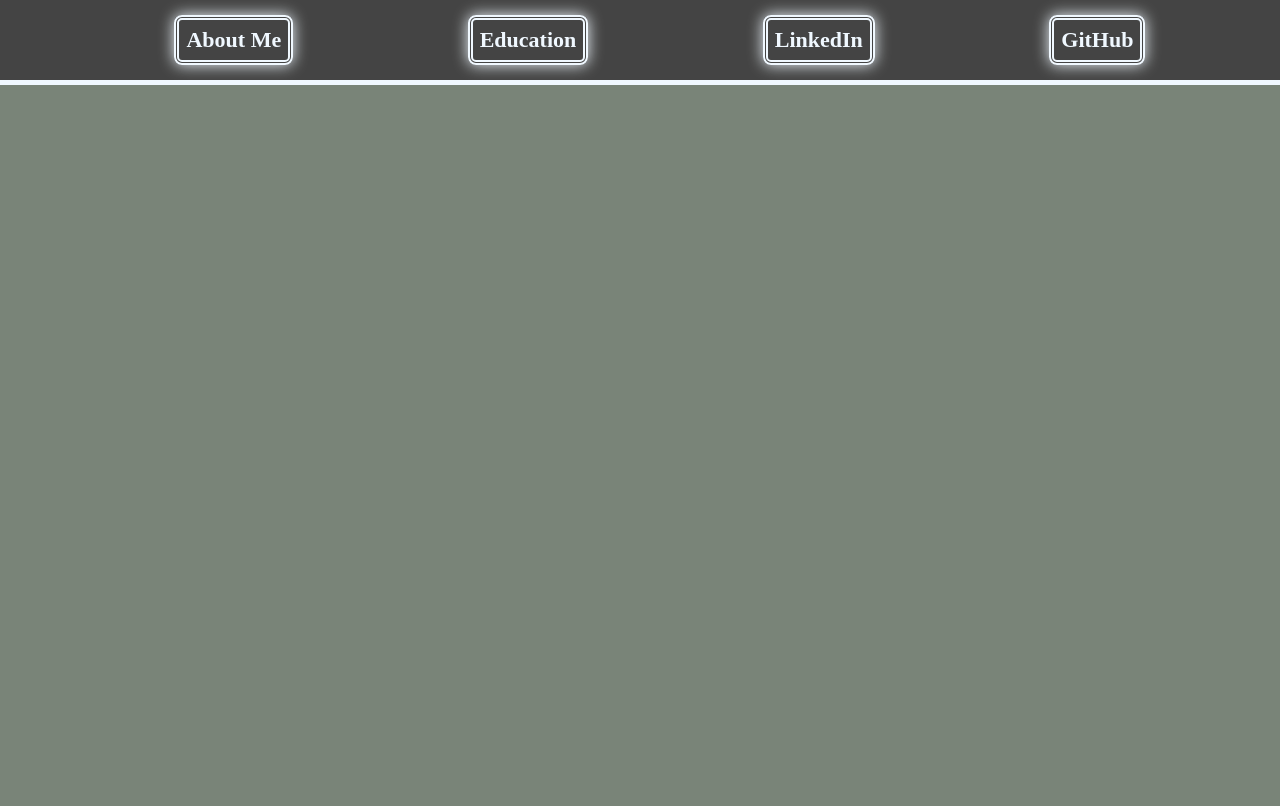
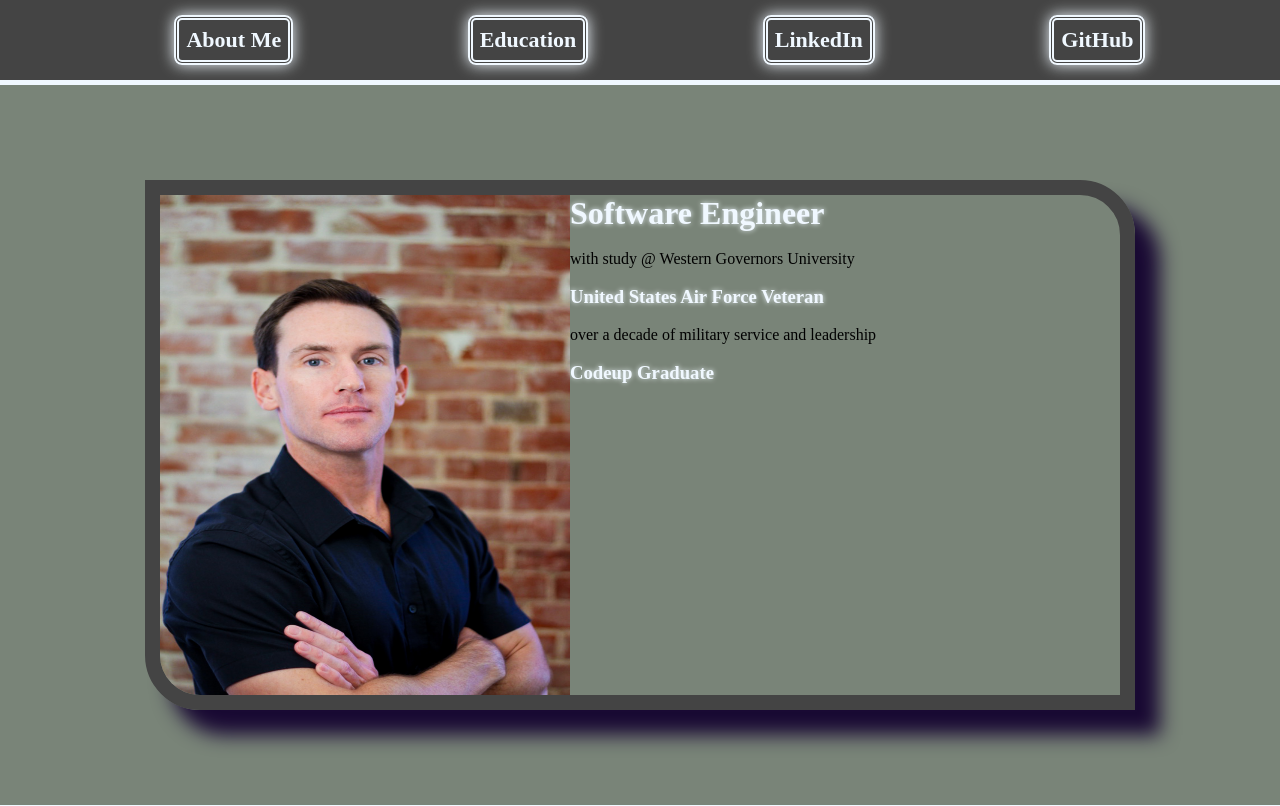
Before and after one commit to KyleSowers/Personal-Profile, a plain HTML site: page index.html in a window 1280 px wide. Drawn offline with Linux system fonts and the light colour scheme.

Commit message:
Addition of my photo and text elements into the containerHero1 div.

```diff
--- a/index.css
+++ b/index.css
@@ -8,7 +8,7 @@ body {
 }
 
 nav {
-    position: fixed;
+    position: sticky;
     padding-left: 20px;
     display: flex;
     align-items: center;
@@ -30,3 +30,34 @@ nav {
     box-shadow: 0 0 15px aliceblue;
     text-decoration: none;
 }
+
+.hero1 {
+    display: flex;
+    flex-direction: row;
+    justify-content: center;
+    align-items: center;
+    width: 100%;
+    height: 90vh;
+    border-bottom: 1px solid aliceblue;
+}
+
+#containerhero1 {
+    display: flex;
+    flex-direction: row;
+    border: #444444 solid 15px;
+    border-radius: 0 55px 0 55px;
+    box-shadow: 25px 25px 19px #190933;
+    width: 75%;
+    height: 500px;
+    overflow: hidden;
+}
+
+#imgOfMe {
+    height: 500px;
+    width: 410px;
+}
+
+.heroTitle {
+    color: aliceblue;
+    text-shadow: 0 0 5px aliceblue;
+}
--- a/index.html
+++ b/index.html
@@ -12,5 +12,29 @@
             <a class="navlinks" href="#">LinkedIn</a>
             <a class="navlinks" href="#">GitHub</a>
         </nav>
+        <div class="hero1">
+            <div id="containerhero1">
+                <img src="media/kyle.jpg" id="imgOfMe" alt="Photo of Kyle">
+                <div class="heroText">
+                    <h1 class="heroTitle">Software Engineer</h1>
+                        <br>
+                    <p>with study @ Western Governors University</p>
+                        <br>
+                    <h3 class="heroTitle">United States Air Force Veteran</h3>
+                        <br>
+                    <p>over a decade of military service and leadership</p>
+                        <br>
+                    <h3 class="heroTitle">Codeup Graduate</h3>
+                        <br>
+                    <p></p>
+                </div>
+            </div>
+
+        </div>
+
+
+
+
+
     </body>
 </html>
```
Also changed, not shown: media/kyle.jpg (added).
